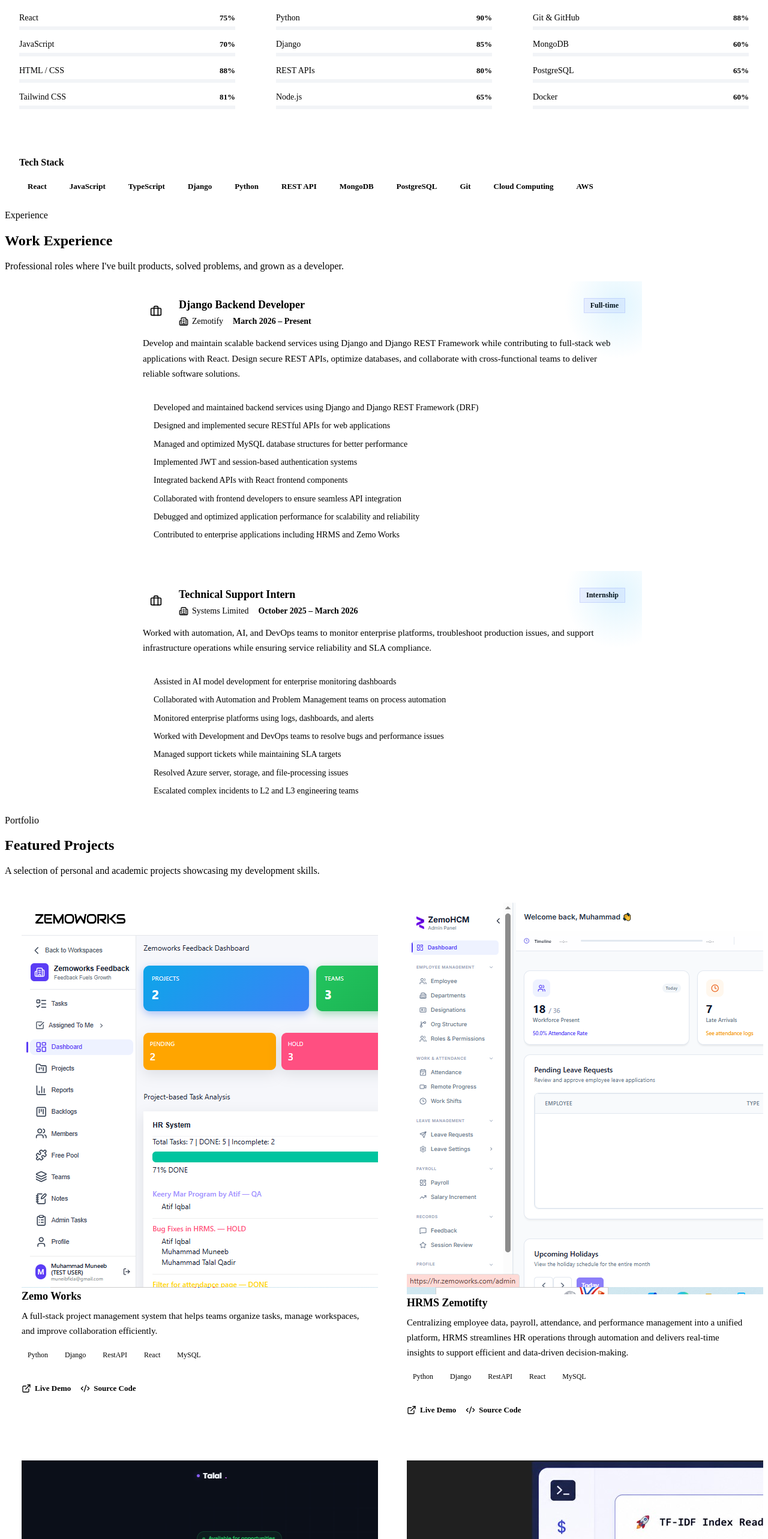
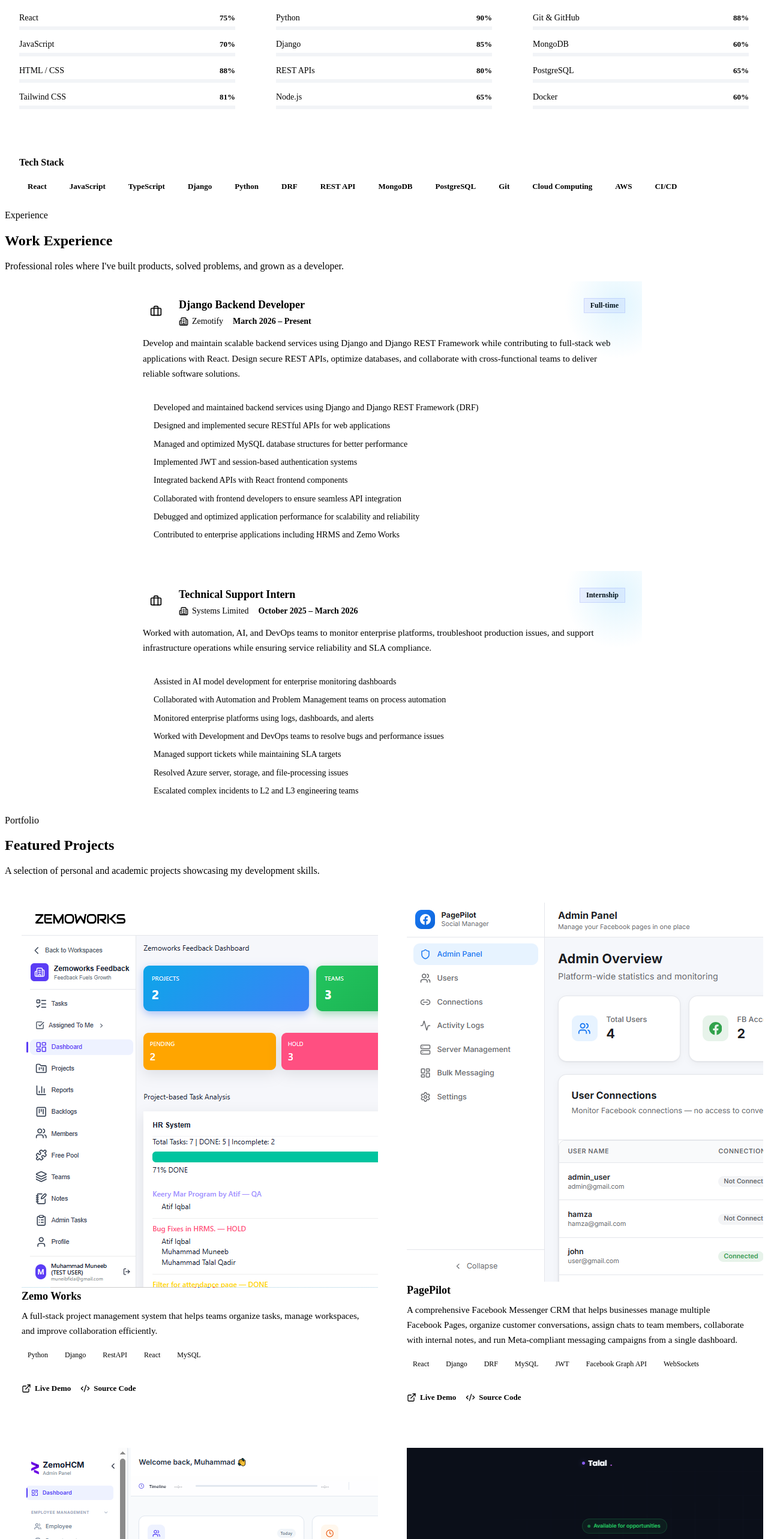
Before and after one commit to Talal-Qadir/portfolio-web, a React (Vite) app: page / in a window 1280 px wide. Shown: the part 1420-3986 px from the top of the page at 60% size. Built offline with nearby package versions, Linux system fonts and the light colour scheme; the HTML template or start-up script is replaced by a standard one.

Commit message:
Add PagePilot project to portfolio

```diff
--- a/src/data/portfolio.js
+++ b/src/data/portfolio.js
@@ -4,6 +4,8 @@
 import hrmsImg from "./../assets/HR_zemoworks.png";
 import sopImg from "./../assets/sop.jpg";
 import breastCancerImg from "./../assets/breast_cancer_image.png";
+import pagepilotImg from "./../assets/pagepilot.png";
+
 
 
 
@@ -85,12 +87,14 @@
   "TypeScript",
   "Django",
   "Python",
+  "DRF",
   "REST API",
   "MongoDB",
   "PostgreSQL",
   "Git",
   "Cloud Computing",
   "AWS",
+  "CI/CD",
 ];
 
 export const projects = [
@@ -103,6 +107,15 @@
     image: zemoImg,
     liveUrl: "https://zemoworks.com/",
     githubUrl: "https://github.com/Talal-Qadir/zemoworks",
+  },
+  {
+    title: "PagePilot",
+    description:
+      "A comprehensive Facebook Messenger CRM that helps businesses manage multiple Facebook Pages, organize customer conversations, assign chats to team members, collaborate with internal notes, and run Meta-compliant messaging campaigns from a single dashboard.",
+    tags: [ "React", "Django", "DRF", "MySQL", "JWT", "Facebook Graph API", "WebSockets" ],
+    image: pagepilotImg,
+    liveUrl: "https://pagepilot.sbs/",
+    githubUrl: "https://github.com/Talal-Qadir/pagepilot/",
   },
   {
     title: "HRMS Zemotifty",
```
Also changed, not shown: src/assets/pagepilot.png (added).
